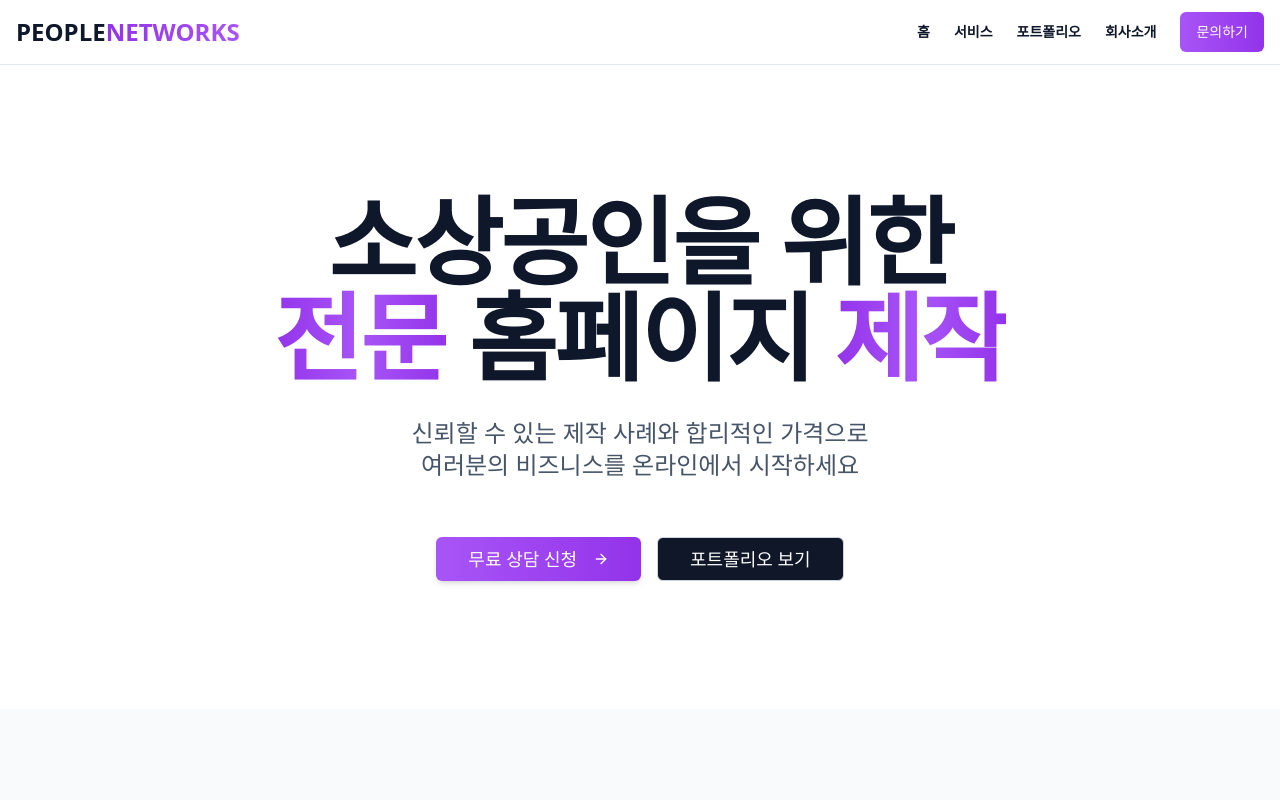
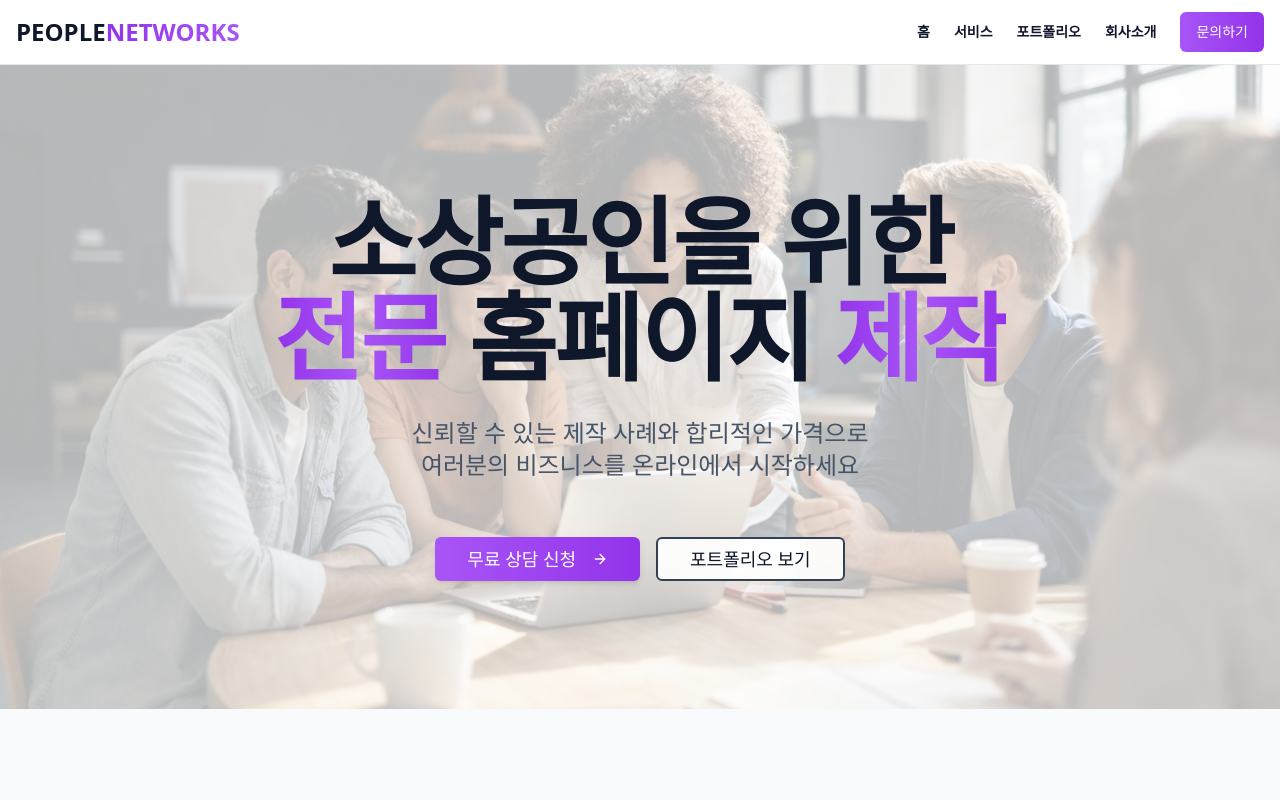
Before and after one commit to guideyoon/ppnetworks, a Next.js app: page / in a window 1280 px wide. Shown: the top 800 px of the page. Built offline with nearby package versions, Linux system fonts and the light colour scheme.

Commit message:
Add hero background image slider with crossfade effect

```diff
--- a/src/app/page.tsx
+++ b/src/app/page.tsx
@@ -1,3 +1,6 @@
+"use client";
+
+import { useState, useEffect } from "react";
 import Link from "next/link";
 import { Button } from "@/components/ui/button";
 import { Card, CardContent, CardDescription, CardHeader, CardTitle } from "@/components/ui/card";
@@ -5,6 +8,24 @@ import { ScrollAnimation } from "@/components/ui/scroll-animation";
 import { ArrowRight, CheckCircle2, Globe, Zap, Users, Star } from "lucide-react";
 
 export default function Home() {
+  // Background images array
+  const backgroundImages = [
+    "/hero-bg.jpg",
+    "/hero-bg2.jpg",
+  ];
+
+  const [currentImageIndex, setCurrentImageIndex] = useState(0);
+
+  // Auto-rotate images every 5 seconds
+  useEffect(() => {
+    const interval = setInterval(() => {
+      setCurrentImageIndex((prevIndex) =>
+        prevIndex === backgroundImages.length - 1 ? 0 : prevIndex + 1
+      );
+    }, 5000); // 5초마다 변경
+
+    return () => clearInterval(interval);
+  }, [backgroundImages.length]);
   const features = [
     {
       icon: <Globe className="h-8 w-8" />,
@@ -57,8 +78,27 @@ export default function Home() {
   return (
     <div className="flex flex-col bg-white">
       {/* Hero Section */}
-      <section className="w-full py-24 md:py-32 relative bg-white">
-        <div className="container mx-auto px-4">
+      <section className="w-full py-24 md:py-32 relative overflow-hidden">
+        {/* Background Images with Crossfade Effect */}
+        <div className="absolute inset-0">
+          {backgroundImages.map((image, index) => (
+            <div
+              key={index}
+              className={`absolute inset-0 bg-cover bg-center bg-no-repeat transition-opacity duration-1000 ease-in-out ${
+                index === currentImageIndex ? 'opacity-100' : 'opacity-0'
+              }`}
+              style={{
+                backgroundImage: `url(${image})`,
+                transitionDelay: index === currentImageIndex ? '0ms' : '0ms',
+              }}
+            />
+          ))}
+          {/* Overlay */}
+          <div className="absolute inset-0 bg-white/70 backdrop-blur-none"></div>
+        </div>
+
+        {/* Content */}
+        <div className="container mx-auto px-4 relative z-10">
           <ScrollAnimation direction="fade">
           <div className="mx-auto max-w-4xl text-center space-y-8">
           <h1 className="text-5xl font-bold tracking-tight sm:text-7xl md:text-8xl leading-tight">
@@ -84,7 +124,7 @@ export default function Home() {
                 <ArrowRight className="ml-2 h-5 w-5" />
               </Link>
             </Button>
-            <Button asChild size="lg" variant="outline" className="text-lg px-8 border-slate-300 text-white hover:bg-slate-50 hover:border-slate-400 hover:text-black">
+            <Button asChild size="lg" variant="outline" className="text-lg px-8 border-2 border-slate-700 bg-white/90 text-slate-900 hover:bg-white hover:border-slate-900 backdrop-blur-sm">
               <Link href="/portfolio">포트폴리오 보기</Link>
             </Button>
           </div>
```
Also changed, not shown: public/hero-bg.jpg (added), public/hero-bg2.jpg (added).
